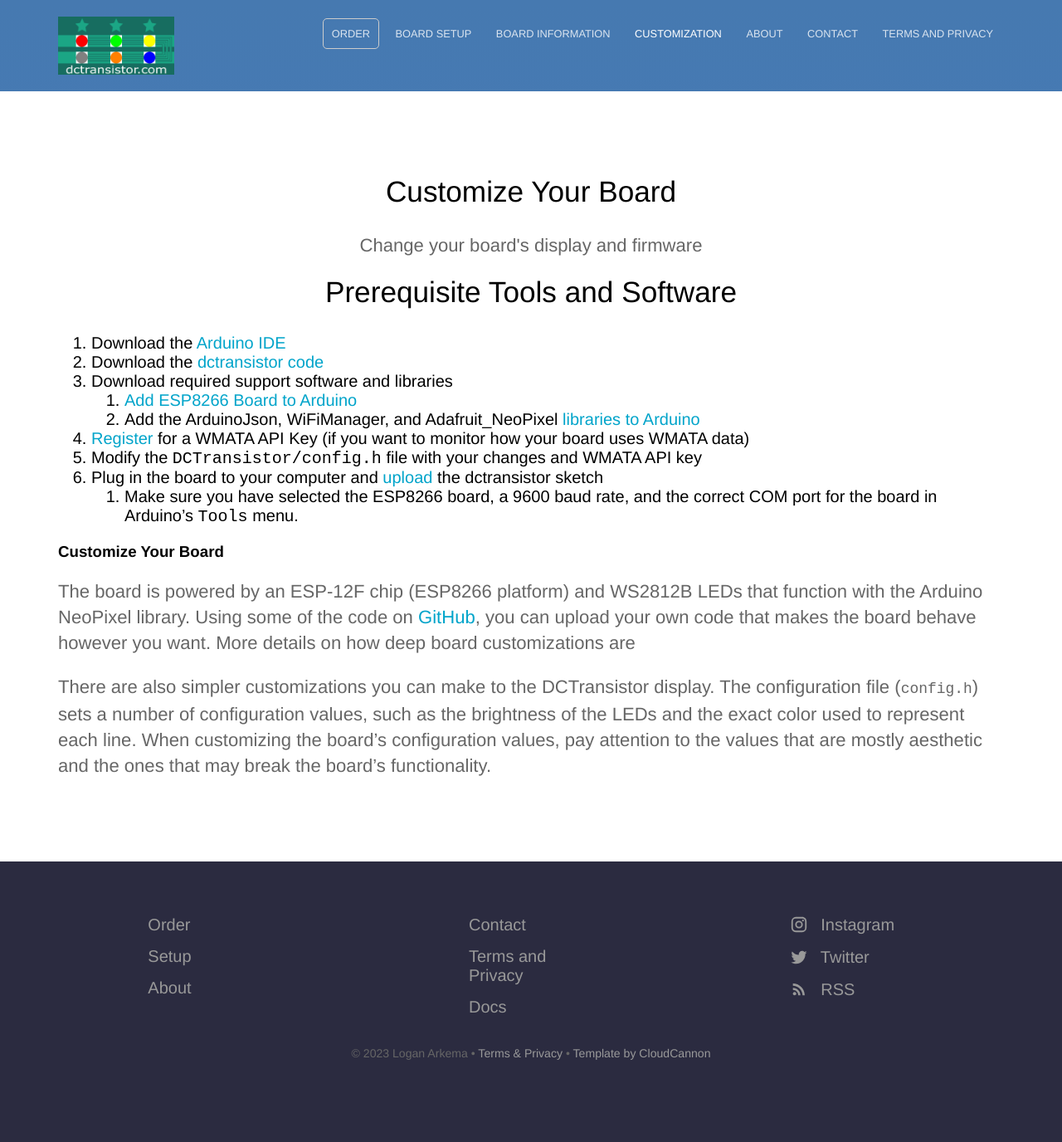
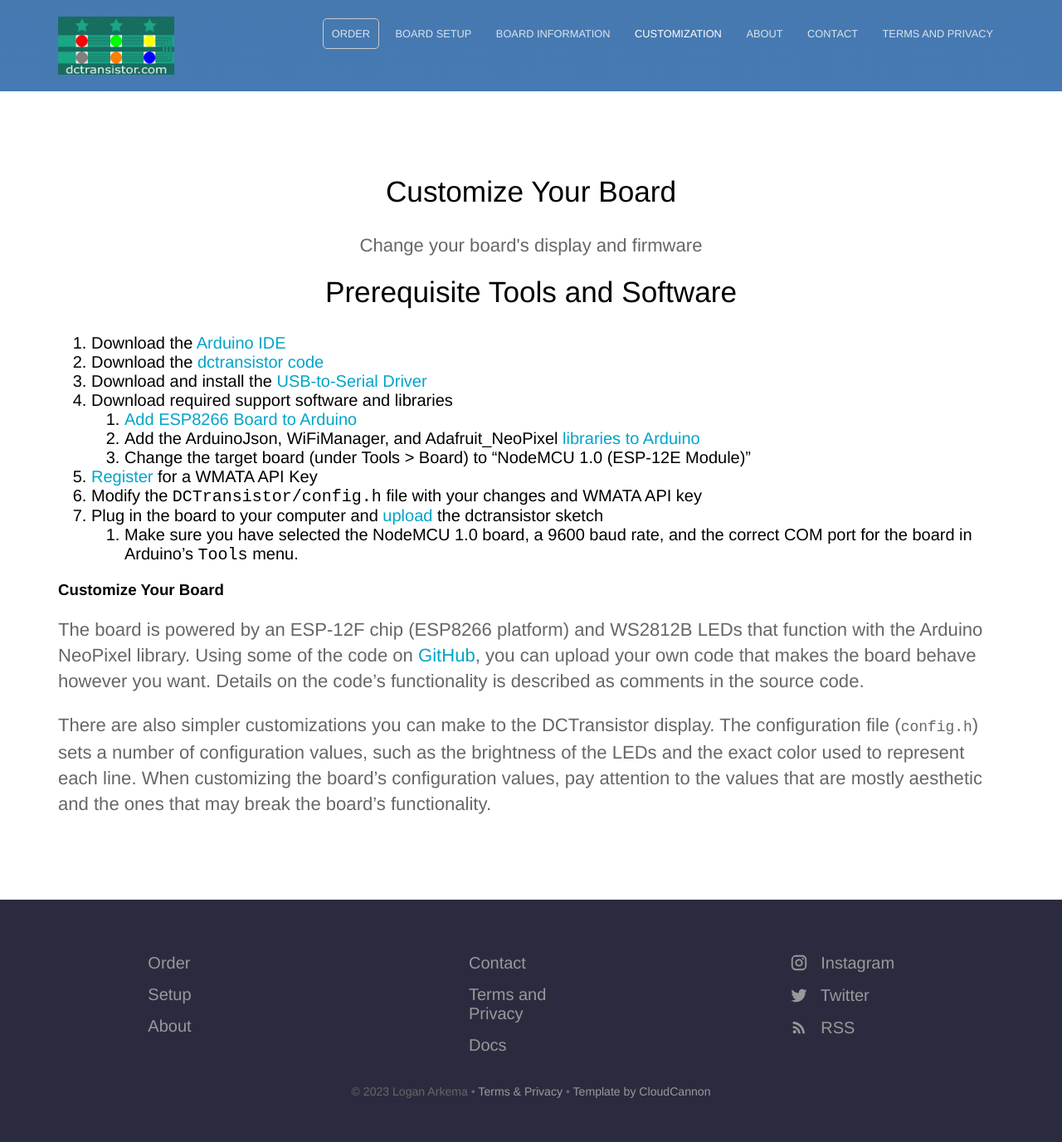
Before and after one commit to LArkema/dctransistor_website, a Jekyll site: the page built from customize.md, in a window 1280 px wide. Shown: the whole page at 83% size. Built offline with Jekyll 4.4.1, drawn with Linux system fonts in a browser that asks for light colours; before the commit the page ends 1330 px from its top, so only the background shows below that.

Commit message:
Update customize page

```diff
--- a/customize.md
+++ b/customize.md
@@ -8,16 +8,18 @@ description: >-
 
 1. Download the [Arduino IDE](https://www.arduino.cc/en/software)
 2. Download the [dctransistor code](https://github.com/LArkema/dctransistor-project)
-3. Download required support software and libraries
+3. Download and install the [USB-to-Serial Driver](https://learn.sparkfun.com/tutorials/how-to-install-ch340-drivers/all)
+4. Download required support software and libraries
     1. [Add ESP8266 Board to Arduino](https://arduino-esp8266.readthedocs.io/en/latest/installing.html#instructions)
     2. Add the ArduinoJson, WiFiManager, and Adafruit_NeoPixel [libraries to Arduino](https://docs.arduino.cc/software/ide-v1/tutorials/installing-libraries)
-4. [Register](https://developer.wmata.com/signup/) for a WMATA API Key (if you want to monitor how your board uses WMATA data)
-5. Modify the `DCTransistor/config.h` file with your changes and WMATA API key
-6. Plug in the board to your computer and [upload](https://docs.arduino.cc/software/ide-v2/tutorials/getting-started/ide-v2-uploading-a-sketch) the dctransistor sketch
-    1. Make sure you have selected the ESP8266 board, a 9600 baud rate, and the correct COM port for the board in Arduino's `Tools` menu.
+    3. Change the target board (under Tools > Board) to "NodeMCU 1.0 (ESP-12E Module)"
+5. [Register](https://developer.wmata.com/signup/) for a WMATA API Key
+6. Modify the `DCTransistor/config.h` file with your changes and WMATA API key
+7. Plug in the board to your computer and [upload](https://docs.arduino.cc/software/ide-v2/tutorials/getting-started/ide-v2-uploading-a-sketch) the dctransistor sketch
+    1. Make sure you have selected the NodeMCU 1.0 board, a 9600 baud rate, and the correct COM port for the board in Arduino's `Tools` menu.
 
 
 ### Customize Your Board
-The board is powered by an ESP-12F chip (ESP8266 platform) and WS2812B LEDs that function with the Arduino NeoPixel library. Using some of the code on [GitHub](https://github.com/LArkema/dctransistor-project/tree/main), you can upload your own code that makes the board behave however you want. More details on how deep board customizations are
+The board is powered by an ESP-12F chip (ESP8266 platform) and WS2812B LEDs that function with the Arduino NeoPixel library. Using some of the code on [GitHub](https://github.com/LArkema/dctransistor-project/tree/main), you can upload your own code that makes the board behave however you want. Details on the code's functionality is described as comments in the source code.
 
 There are also simpler customizations you can make to the DCTransistor display. The configuration file (`config.h`) sets a number of configuration values, such as the brightness of the LEDs and the exact color used to represent each line. When customizing the board's configuration values, pay attention to the values that are mostly aesthetic and the ones that may break the board's functionality.
```
